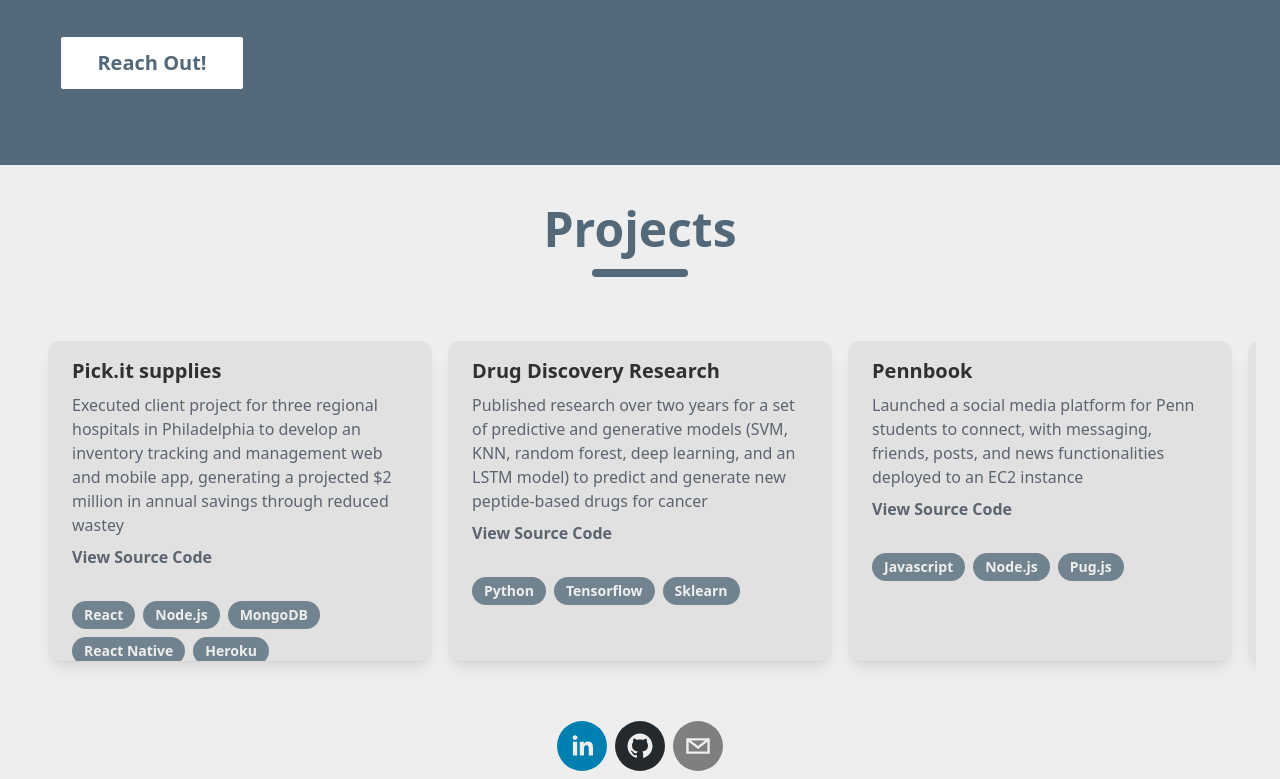
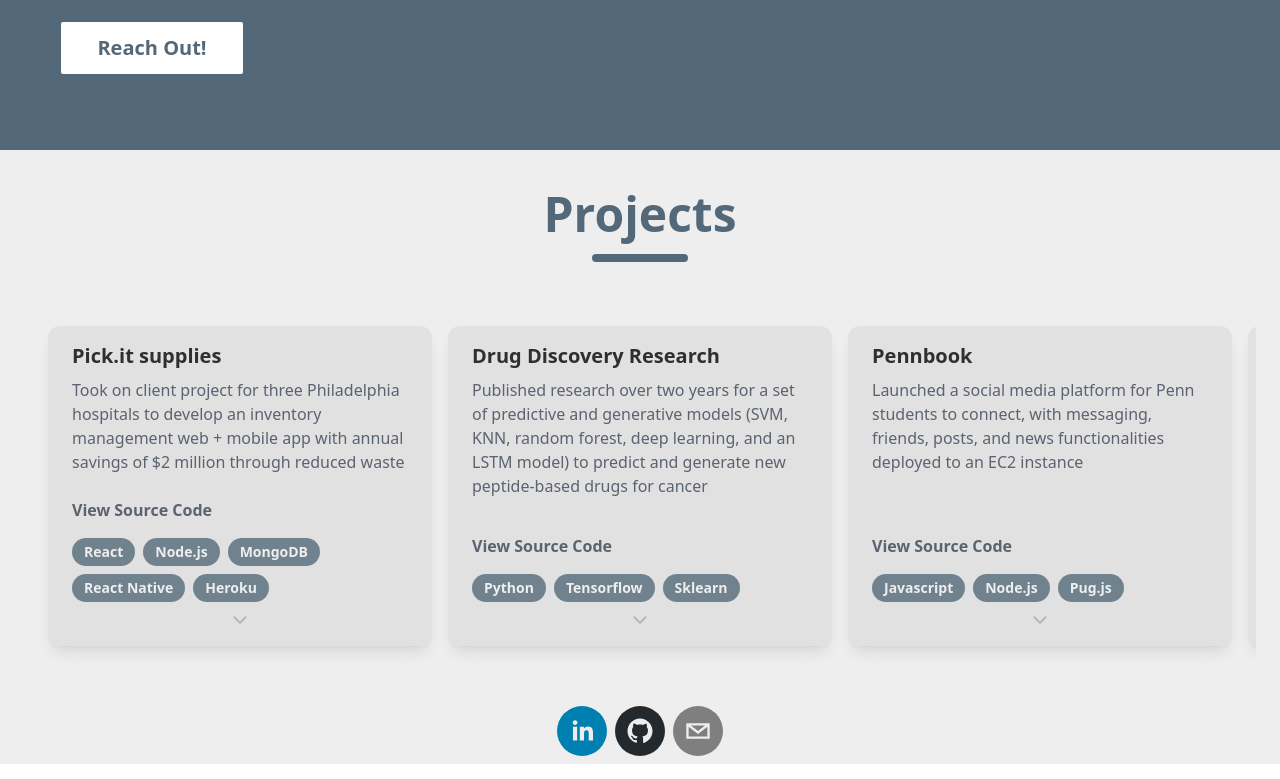
Before and after one commit to m1chael-lu/personal-website, a Next.js app: page / in a window 1280 px wide. Shown: the part 1598-2377 px from the top of the page. Built offline with nearby package versions, Linux system fonts and the light colour scheme.

Commit message:
made the projects more interactive

```diff
--- a/components/Card.tsx
+++ b/components/Card.tsx
@@ -1,4 +1,5 @@
 import React from "react";
+import { IoIosArrowDown } from 'react-icons/io';
 
 interface Project {
   id: number;
@@ -16,26 +17,33 @@ const Card = ({ project }: Props) => {
   return (
     <div
       key={project.id}
-      className="max-w-sm rounded-xl overflow-hidden shadow-lg bg-card-color opacity-80 flex-shrink-0 select-none h-80"
+      className="max-w-sm rounded-xl overflow-hidden shadow-lg bg-card-color opacity-80 flex-shrink-0 select-none h-80 transition-transform transform-gpu hover:scale-105 hover:shadow-2xl"
     >
-      <div className="px-6 py-4">
-        <div className="font-bold text-xl mb-2 ">{project.name}</div>
+      <div className="flex flex-col justify-between h-full px-6 py-4">
+        <div>
+          <div className="font-bold text-xl mb-2">{project.name}</div>
           <p className="text-gray-700 text-base">{project.description}</p>
+        </div>
+        <div>
           <p className="text-gray-700 text-base font-bold pt-2">
-          <a href={project.github} className="">
+            <a href={project.github} className="hover:text-cool-blue-color transition-colors">
               View Source Code
             </a>
           </p>
-      </div>
-      <div className="px-6 pt-4 pb-6">
-        {project.skills.map((skill) => (
+          <div className="pt-4">
+            {project.skills.map((skill, index) => (
               <span
-            key={Math.random()}
-            className=" bg-cool-blue-color inline-block rounded-full px-3 py-1 text-sm font-semibold text-main-color mr-2 mb-2 "
+                key={index}
+                className="bg-cool-blue-color inline-block rounded-full px-3 py-1 text-sm font-semibold text-main-color mr-2 mb-2 hover:bg-main-color hover:text-cool-blue-color transition-colors"
               >
                 {skill}
               </span>
               ))}
+          </div>
+          <div className="flex items-center justify-center">
+            <IoIosArrowDown className="text-xl opacity-25" />
+          </div>
+        </div>
       </div>
     </div>
   );
--- a/package.json
+++ b/package.json
@@ -14,6 +14,7 @@
     "next": "^13.4.1",
     "react": "^18.2.0",
     "react-dom": "^18.2.0",
+    "react-icons": "^4.8.0",
     "react-intersection-observer": "^9.4.0",
     "react-scroll": "^1.8.7",
     "react-simple-typewriter": "^4.0.5",
--- a/pages/index.tsx
+++ b/pages/index.tsx
@@ -24,7 +24,6 @@ const Home: NextPage = () => {
       <section className="" id="about-section">
         <About />
       </section>
-
       {/*  Experience / Projects */}
       <section className="" id="experience-section">
         <Experience />
--- a/public/projects.json
+++ b/public/projects.json
@@ -3,7 +3,7 @@
         "id": 1,
         "name": "Pick.it supplies",
         "description":
-          "Executed client project for three regional hospitals in Philadelphia to develop an inventory tracking and management web and mobile app, generating a projected $2 million in annual savings through reduced wastey",
+          "Took on client project for three Philadelphia hospitals to develop an inventory management web + mobile app with annual savings of $2 million through reduced waste",
         "skills": ["React", "Node.js", "MongoDB", "React Native", "Heroku"],
         "github": "https://github.com/m1chael-lu/pennbook"
     },
```
Also changed, not shown: components/Header.tsx (+2 -2 lines), 1 other file (tests, documents, lock files or other folders). Lines whose indentation alone changed are shown as unchanged.
